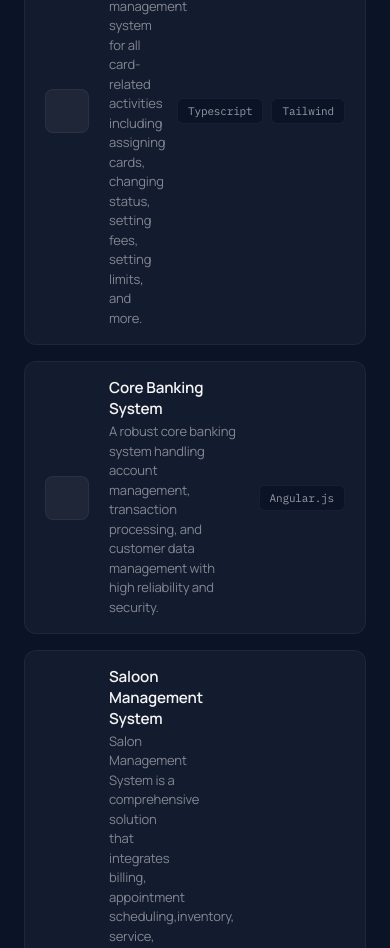
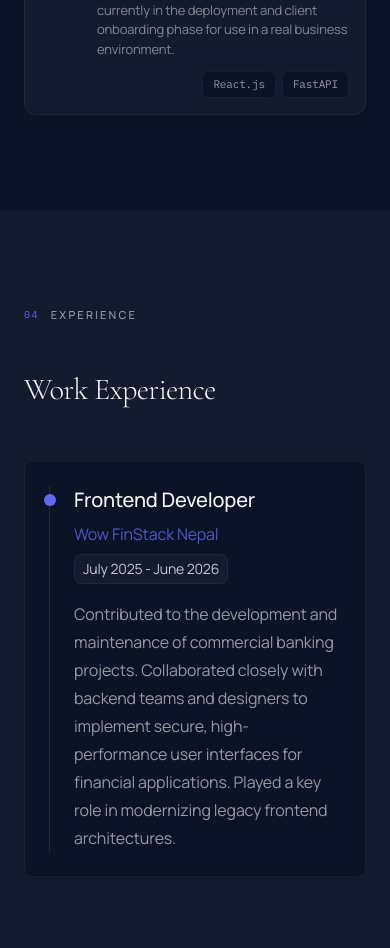
Before and after one commit to samiradh058/Portfolio-v1, a Next.js app: page / in a window 390 px wide. Shown: the part 6627-7575 px from the top of the page. Built offline with nearby package versions, Linux system fonts and the light colour scheme; some icons are missing.

Commit message:
fix: update styling and layout for Contact, Experience, and Work components for improved consistency

```diff
--- a/app/_components/Contact.tsx
+++ b/app/_components/Contact.tsx
@@ -72,7 +72,7 @@ export default function Contact() {
                   <motion.div variants={fade} className="flex flex-wrap gap-3">
                     <a
                       href="mailto:adhikarisamir68@gmail.com"
-                      className="fill-sides w-fit flex items-center justify-center rounded-full border border-glassBorder bg-glass px-6 py-3 text-center font-sans text-[13px] tracking-[0.06em] transition-all duration-200 sm:px-8 sm:py-[14px]"
+                      className="fill-sides w-fit flex items-center justify-center rounded-full border border-glassBorder bg-glass px-6 py-3 text-center font-sans text-[13px] tracking-[0.06em] transition-all duration-200 sm:px-8 sm:py-[14px] h-fit"
                       style={
                         {
                           "--fill": "var(--background)",
--- a/app/_components/Experience.tsx
+++ b/app/_components/Experience.tsx
@@ -27,7 +27,6 @@ const stagger = {
 };
 
 export default function Experience() {
-  // separate refs for each part
   const headingRef = useRef<HTMLDivElement>(null);
   const rightRef = useRef<HTMLDivElement>(null);
 
@@ -66,7 +65,7 @@ export default function Experience() {
             initial="hidden"
             animate={rightInView ? "show" : "hidden"}
             variants={stagger}
-            className="space-y-8 bg-background p-8 rounded-lg border border-glassBorder"
+            className="space-y-8 bg-background p-6 sm:p-8 rounded-lg border border-glassBorder"
           >
             {[
               {
@@ -80,26 +79,35 @@ export default function Experience() {
               <motion.div
                 key={index}
                 variants={fade}
-                className="relative border-l border-glassBorderLight pl-8 group"
+                className="relative border-l border-glassBorderLight pl-6 sm:pl-8 group"
               >
                 <span className="absolute left-[-6px] top-2 h-3 w-3 rounded-full bg-accent" />
-                <div className="flex items-center justify-between">
-                  <h4 className="text-xl font-medium text-foreground mb-1">
+
+                {/* Title + date (large: same row) */}
+                <div className="flex items-center justify-between gap-2">
+                  <h4 className="text-xl font-medium text-foreground">
                     {item.title}
                   </h4>
-                  <span className="text-sm text-foreground/80 bg-glass border border-glassBorder px-2 py-1 rounded-lg">
+                  <span className="hidden sm:inline-flex text-sm text-foreground/80 bg-glass border border-glassBorder px-2 py-1 rounded-lg whitespace-nowrap">
                     {item.date}
                   </span>
                 </div>
+
+                {/* Company + date (small: date below company) */}
+                <div className="flex flex-col gap-1 mt-1">
                   <p
                     className="text-accent/80 leading-8 cursor-pointer group-hover:text-accent"
                     onClick={() => window.open(item.url, "_blank")}
                   >
                     {item.company}
                   </p>
-                <p className="mt-4 text-foreground/60 leading-7 w-[calc(100%-2rem)]">
-                  {item.text}
-                </p>
+                  <span className="sm:hidden text-sm text-foreground/80 bg-glass border border-glassBorder px-2 py-1 rounded-lg self-start whitespace-nowrap">
+                    {item.date}
+                  </span>
+                </div>
+
+                {/* Description */}
+                <p className="mt-4 text-foreground/60 leading-7">{item.text}</p>
               </motion.div>
             ))}
           </motion.div>
--- a/app/_components/Work.tsx
+++ b/app/_components/Work.tsx
@@ -167,8 +167,10 @@ function ExperienceCard({ project }: { project: Project }) {
       href={project.url}
       target="_blank"
       rel="noopener noreferrer"
-      className="group flex items-center gap-5 px-5 py-4 rounded-xl border border-glassBorder bg-glass backdrop-blur-xl hover:border-accent/20 hover:bg-glass/80 transition duration-300"
+      className="group flex flex-col lg:flex-row lg:items-center gap-3 lg:gap-5 px-4 lg:px-5 py-4 rounded-xl border border-glassBorder bg-glass backdrop-blur-xl hover:border-accent/20 hover:bg-glass/80 transition duration-300"
     >
+      {/* Top row: icon + title + desc */}
+      <div className="flex items-start gap-3 flex-1 min-w-0">
         {/* Icon box */}
         <div className="shrink-0 flex items-center justify-center w-11 h-11 rounded-lg bg-foreground/5 border border-glassBorder text-foreground/60 group-hover:text-accent transition duration-300">
           <Icon
@@ -182,20 +184,25 @@ function ExperienceCard({ project }: { project: Project }) {
           <h4 className="font-semibold text-foreground text-[0.95rem] leading-snug">
             {project.name}
           </h4>
-        <p className="mt-0.5 text-[13px] text-foreground/50">{project.desc}</p>
+          <p className="mt-0.5 text-[13px] text-foreground/50">
+            {project.desc}
+          </p>
+        </div>
       </div>
 
-      {/* Tags */}
-      <div className="shrink-0 flex items-center gap-2">
-        {project.tags?.map((tag) => (
+      {/* Tags — bottom-right below lg, inline on desktop */}
+      {project.tags && project.tags.length > 0 && (
+        <div className="shrink-0 flex items-center justify-end gap-1.5 lg:justify-start lg:gap-2">
+          {project.tags.map((tag) => (
             <span
               key={tag}
-            className="text-[11px] font-mono px-2.5 py-1 rounded-md border border-glassBorder bg-background text-foreground/60"
+              className="text-[11px] font-mono px-2.5 py-1 rounded-md border border-glassBorder bg-background text-foreground/60 whitespace-nowrap"
             >
               {tag}
             </span>
           ))}
         </div>
+      )}
     </motion.a>
   );
 }
```
Lines whose indentation alone changed are shown as unchanged.
